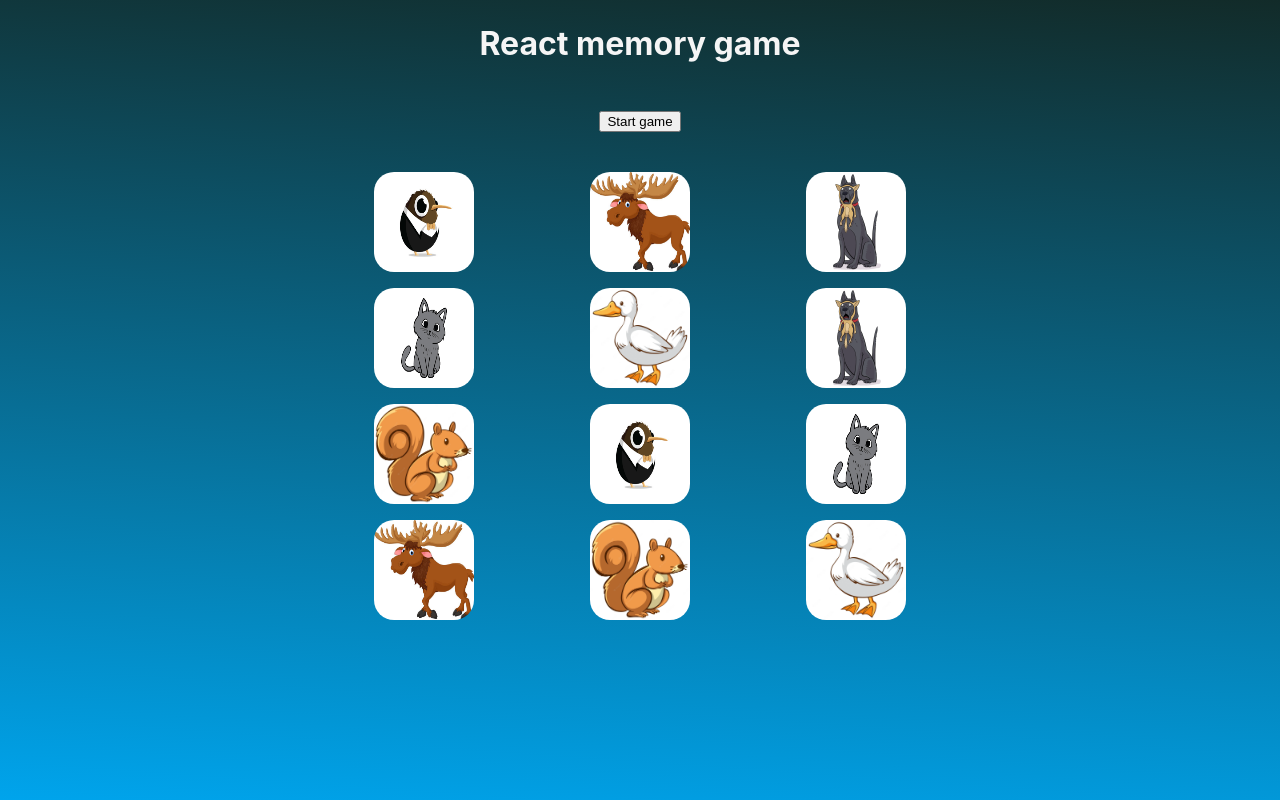
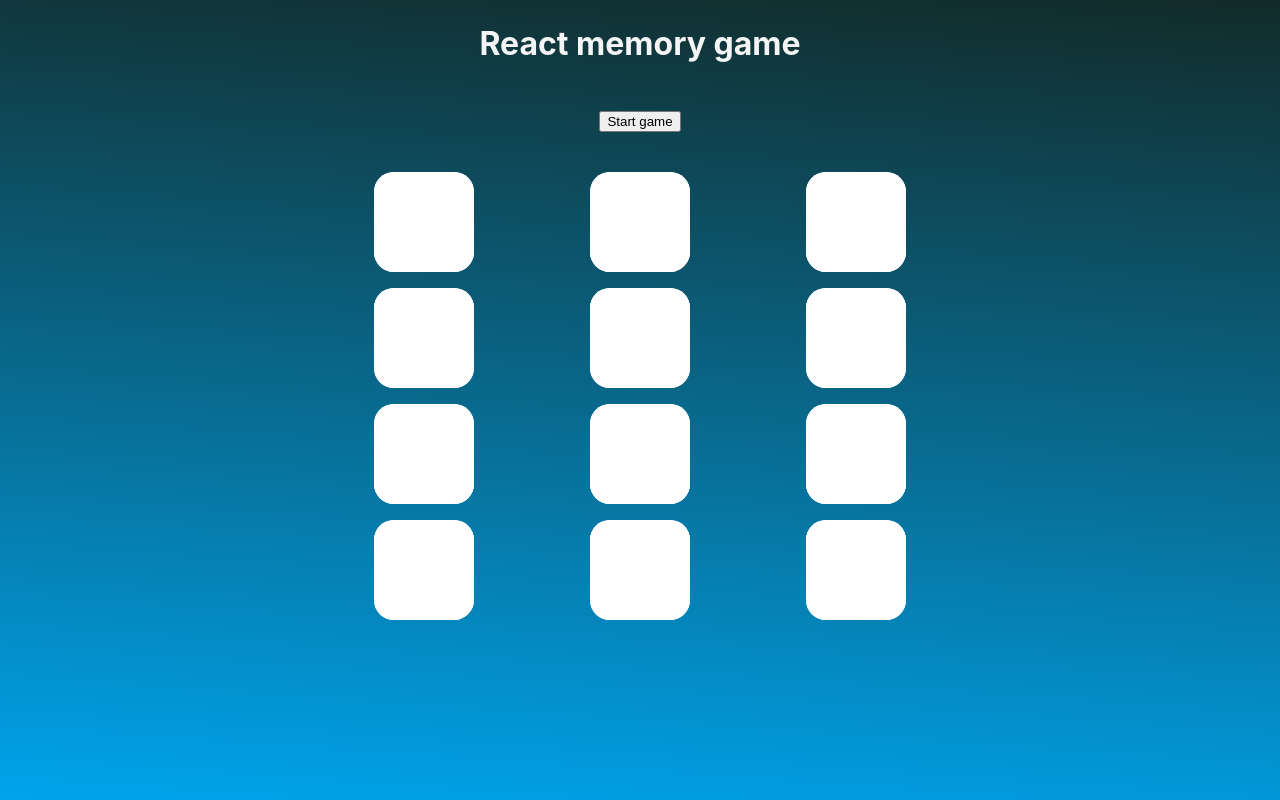
Before and after one commit to mateuszNadolny/react-memory-game, a React (Create React App) app: page / in a window 1280 px wide. Both pictures are taken after a click on the button "Start game". Built offline with nearby package versions, Linux system fonts and the light colour scheme.

Commit message:
cards flip whenever chosen

```diff
--- a/src/App.js
+++ b/src/App.js
@@ -22,7 +22,6 @@ export default function App() {
   const resetTurn = () => {
     setFirstChoice(null);
     setSecondChoice(null);
-    console.log('RESET');
   };
 
   //shuffle cards
@@ -37,15 +36,13 @@ export default function App() {
   //handle choice
   const choiceHandler = (card) => {
     firstChoice ? setSecondChoice(card) : setFirstChoice(card);
-    console.log('choiceHandler fnction start');
-    console.log(card);
-    console.log('choiceHandler ends');
   };
 
   //compare selected cards
   useEffect(() => {
     if (firstChoice && secondChoice) {
       if (firstChoice.src === secondChoice.src && firstChoice.id !== secondChoice.id) {
+        console.log('cards match');
         setCards((prevCards) => {
           return prevCards.map((card) => {
             if (card.src === firstChoice.src) {
--- a/src/components/Card/Card.js
+++ b/src/components/Card/Card.js
@@ -1,22 +1,17 @@
 import React from 'react';
 import styles from './Card.module.css';
 
-const Card = ({ card, onChoice }) => {
-  const hideCards = () => {};
-
+const Card = ({ card, onChoice, flipped }) => {
   const handleChoice = () => {
     onChoice(card);
   };
 
   return (
-    <div className={styles.card}>
-      <img src={card.src} alt="memory image" onClick={handleChoice} />
+    <div className={styles.card} onClick={handleChoice}>
+      <div className={flipped ? '' : styles.cover}></div>
+      <img src={card.src} alt="memory image" />
     </div>
   );
 };
 
-{
-  /* <div className={card.flipped ? styles.coverFlipped : styles.cover} onClick={handleChoice}></div>; */
-}
-
 export default Card;
--- a/src/components/Card/Card.module.css
+++ b/src/components/Card/Card.module.css
@@ -1,17 +1,7 @@
-img,
-.cover {
+img {
   width: 100px;
   height: 100px;
   border-radius: 20px;
-}
-
-.coverFlipped {
-  display: none;
-}
-
-.cover {
-  background-color: white;
-  position: absolute;
 }
 
 img:hover {
@@ -27,3 +17,11 @@ img:active {
   justify-content: center;
   align-items: center;
 }
+
+.cover {
+  width: 100px;
+  height: 100px;
+  border-radius: 20px;
+  background-color: white;
+  position: absolute;
+}
```
